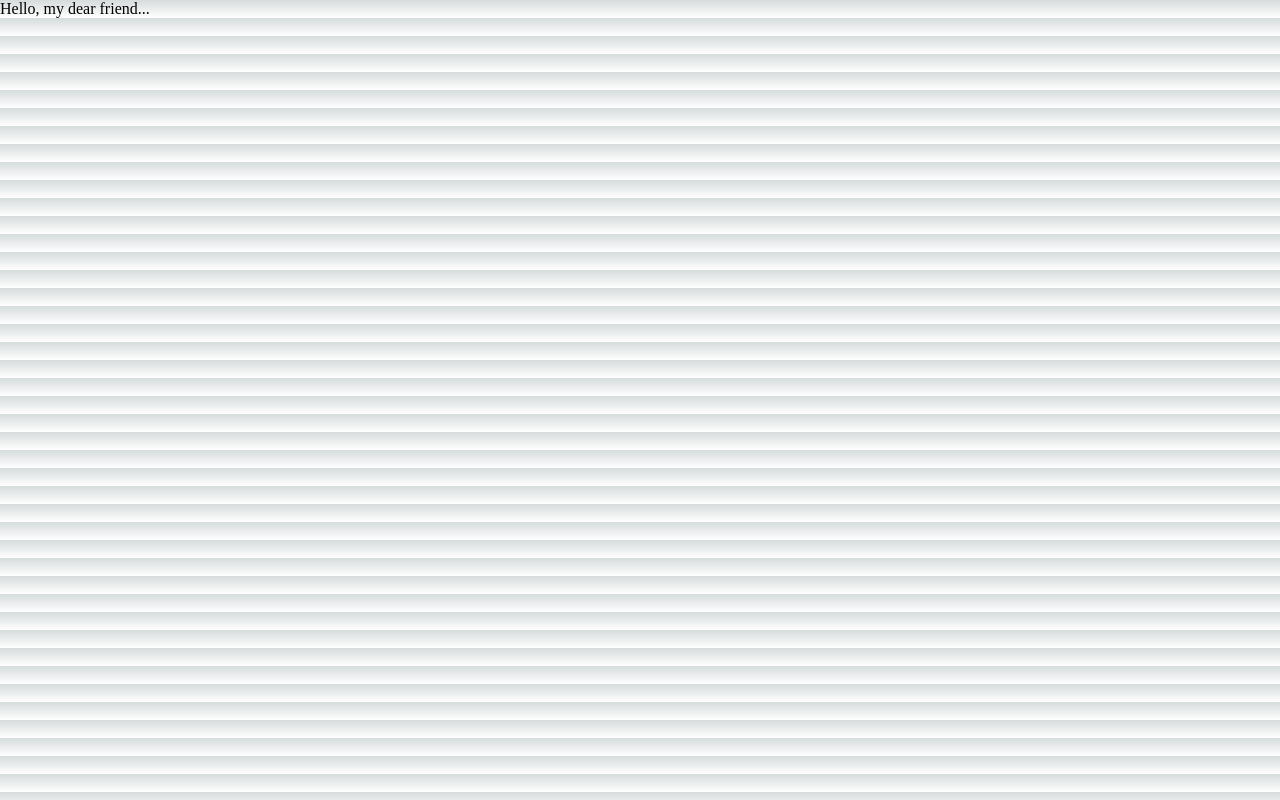
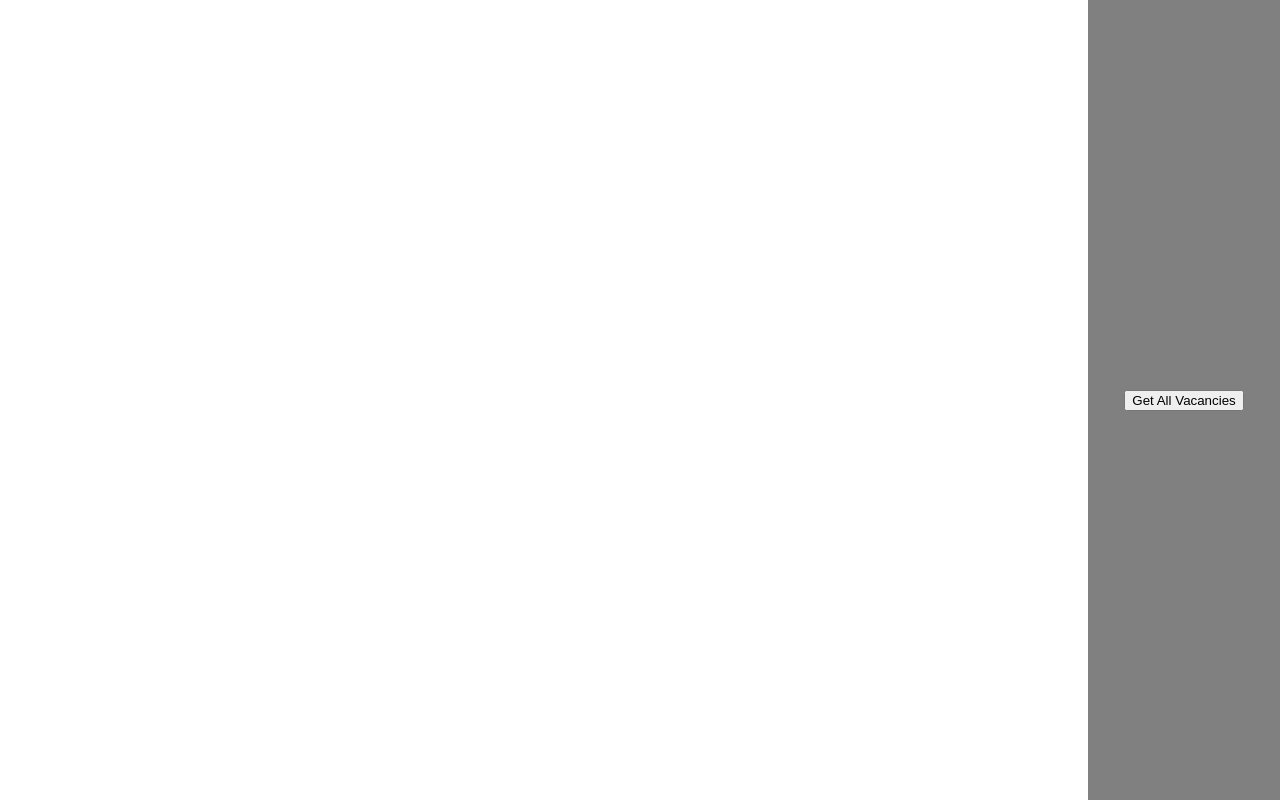
Before and after one commit to IvanRozb/SJobsUA, a Next.js app: page / in a window 1280 px wide. Built offline with nearby package versions, Linux system fonts and the light colour scheme.

Commit message:
added simple sidebar

```diff
--- /dev/null
+++ b/components/sidebar/sidebar.js
@@ -0,0 +1,9 @@
+import classes from "./sidebar.module.css";
+
+export default function Sidebar() {
+  return (
+    <div className={classes.sidebar}>
+      <button>Get All Vacancies</button>
+    </div>
+  );
+}
--- /dev/null
+++ b/components/sidebar/sidebar.module.css
@@ -0,0 +1,14 @@
+.sidebar{
+    width: 15vw;
+    height: 100vh;
+    margin: 0 0 0 auto;
+    background-color: gray;
+
+    display: flex;
+    justify-content: center;
+    align-items: center;
+}
+
+.sidebar button{
+    margin: auto;
+}
--- a/pages/_app.js
+++ b/pages/_app.js
@@ -1,5 +1,3 @@
-import '@/styles/globals.css'
-
 export default function App({ Component, pageProps }) {
-  return <Component {...pageProps} />
+  return <Component {...pageProps} />;
 }
--- a/pages/_document.js
+++ b/pages/_document.js
@@ -1,13 +1,15 @@
-import { Html, Head, Main, NextScript } from 'next/document'
+import { Html, Head, Main, NextScript } from "next/document";
 
 export default function Document() {
   return (
     <Html lang="en">
-      <Head />
-      <body>
+      <Head>
+        <title>SJobsUA</title>
+      </Head>
+      <body style={{ margin: "0" }}>
         <Main />
         <NextScript />
       </body>
     </Html>
-  )
+  );
 }
--- a/pages/index.js
+++ b/pages/index.js
@@ -1,3 +1,5 @@
+import Sidebar from "@/components/sidebar/sidebar";
+
 export default function Home() {
-  return (<p>Hello, my dear friend...</p>)
+  return <Sidebar />;
 }
```
